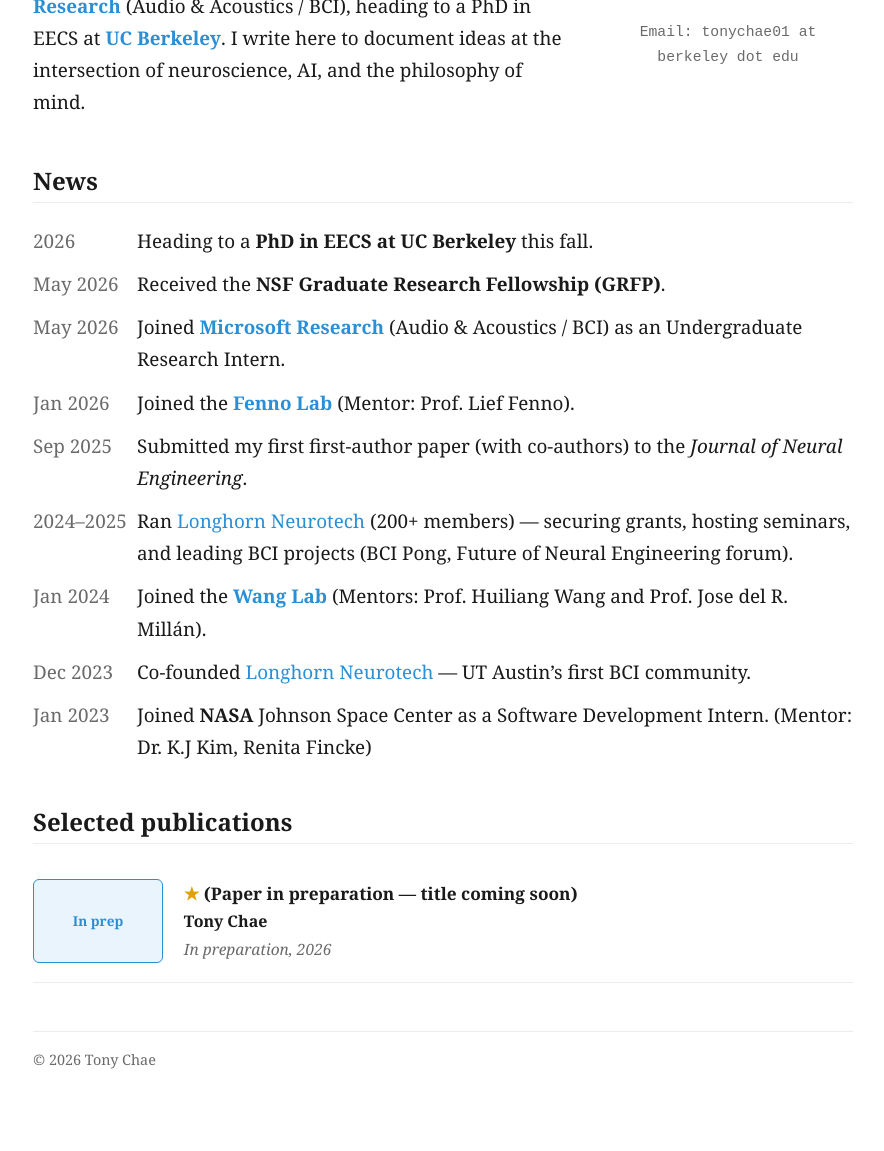
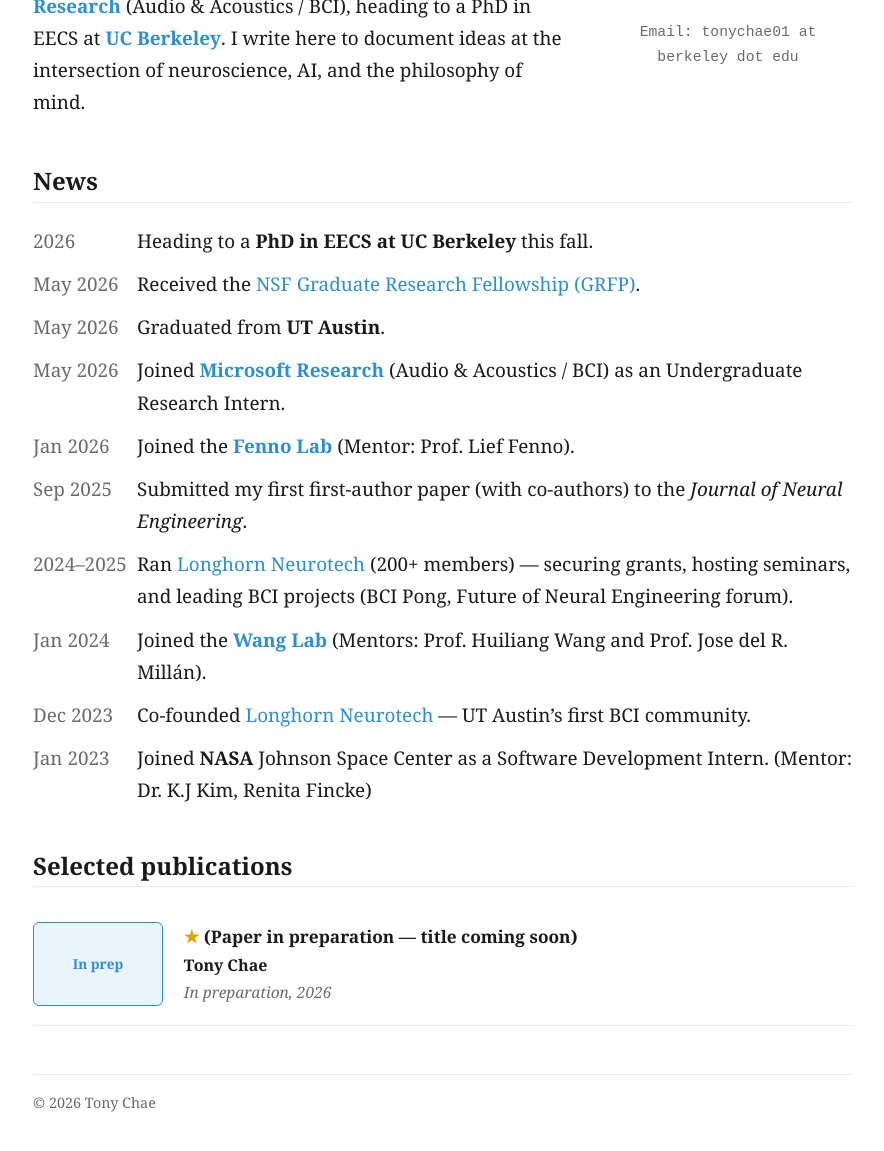
Before and after one commit to tonychae01/learning-by-doing, a Jekyll site: the page built from index.md, in a window 1280 px wide, cut to the strip 516-1696 px from the top of the page. Shown: the top 1151 px of the strip, without its empty margins (197-1081 px from the left). Built offline with Jekyll 4.4.1, drawn with Linux system fonts in a browser that asks for light colours; a style sheet for code colours, icons or effects is not loaded.

Commit message:
news: link GRFP, add UT Austin graduation

```diff
--- a/_data/news.yml
+++ b/_data/news.yml
@@ -6,7 +6,9 @@
 - date: "2026"
   html: "Heading to a <strong>PhD in EECS at UC Berkeley</strong> this fall."
 - date: "May 2026"
-  html: "Received the <strong>NSF Graduate Research Fellowship (GRFP)</strong>."
+  html: "Received the <a href='https://www.nsfgrfp.org/about.html'>NSF Graduate Research Fellowship (GRFP)</a>."
+- date: "May 2026"
+  html: "Graduated from <strong>UT Austin</strong>."
 - date: "May 2026"
   html: "Joined <strong><a href='https://www.microsoft.com/en-us/research/group/audio-and-acoustics-research-group/'>Microsoft Research</a></strong> (Audio &amp; Acoustics / BCI) as an Undergraduate Research Intern."
 - date: "Jan 2026"
```
